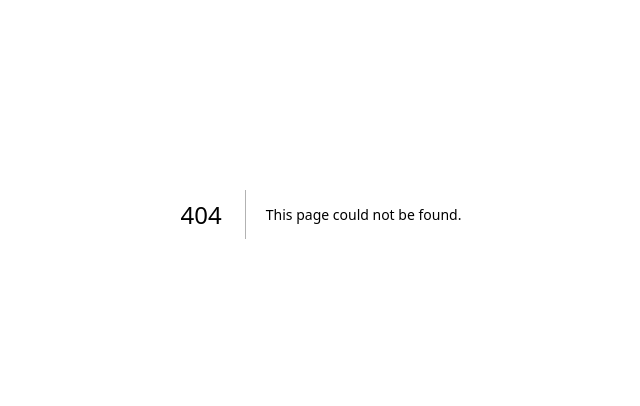
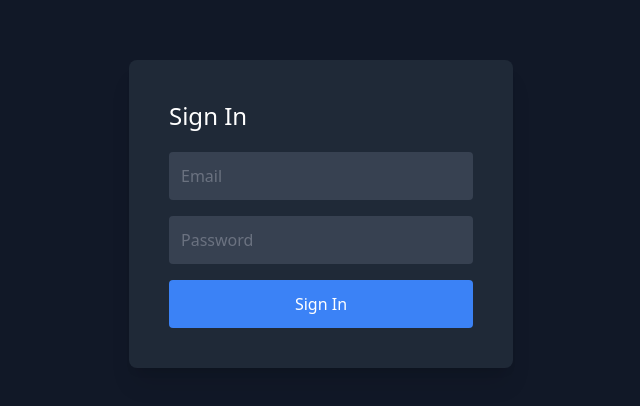
Before and after one commit to JuanDiRiv/IgleNextTailwind, a Next.js app: page /signIn in a window 1280 px wide. Before the commit this address had no page. Shown: the part 186-592 px from the top of the page, without its empty margins (319-959 px from the left). Built offline with nearby package versions, Linux system fonts and the light colour scheme; no server answers.

Commit message:
Adding auth component

```diff
--- a/package.json
+++ b/package.json
@@ -15,6 +15,7 @@
     "next": "14.2.6",
     "react": "^18",
     "react-dom": "^18",
+    "react-firebase-hooks": "^5.1.1",
     "react-floating-whatsapp": "^5.0.8",
     "react-icons": "^5.3.0",
     "react-responsive-carousel": "^3.2.23"
--- a/src/components/About/About.tsx
+++ b/src/components/About/About.tsx
@@ -1,6 +1,6 @@
-import Image from 'next/image'
-import React from 'react'
-import { IoIosArrowForward } from "react-icons/io";
+import Image from 'next/image';
+import React from 'react';
+import { IoIosArrowForward } from 'react-icons/io';
 
 interface SectionProps {
     imageSrc: string;
@@ -18,6 +18,7 @@
                 src={imageSrc}
                 alt={imageAlt}
                 fill={true}
+                sizes="(max-width: 768px) 100vw, (max-width: 1200px) 50vw, 33vw"
                 className='rounded-lg object-cover'
             />
         </div>
@@ -40,18 +41,18 @@
                 imageAlt="About Church"
                 title="About Our Church"
                 description="The Word of God church was started by Pastor Braxton Capel in 2012. With over 200 members we grow into one of the biggest communities in LA. With this said, you are welcome to join a place where everyone is talking to God and about God."
-                buttonText="Visit Us"
+                buttonText="Learn More"
             />
             <Section
                 imageSrc="/toExpect.jpg"
-                imageAlt="To Expect"
-                title="What to expect"
-                description="You can expect an environment with warm hearts and pure souls. We pray, we lough, we cry, we have fun and we help each other. You can expect daily sermons, events, special dinners, unlimited snacks and coffee. And what the best, expect to feel Gods spirit around you."
-                buttonText="Join Us"
+                imageAlt="What to Expect"
+                title="What to Expect"
+                description="When you come to our church, you can expect a friendly welcome, uplifting worship, and a message that will inspire you to grow in your faith."
+                buttonText="Find Out More"
                 reverse
             />
         </div>
-    )
+    );
 }
 
 export default About;
--- a/src/components/ChurchCommunity/ChurchCommunity.tsx
+++ b/src/components/ChurchCommunity/ChurchCommunity.tsx
@@ -15,7 +15,7 @@
             </p>
 
 
-            <Carousel  showThumbs={true} autoPlay infiniteLoop>
+            <Carousel  showThumbs={false} autoPlay infiniteLoop>
 
                 <div>
                     <Image className='filter grayscale' width={800} height={800} src="https://hosting.renderforestsites.com/images/5699226/135134/284fbfc4cc2e05fb0fe23adc053ac610.jpg" alt="Image 1" />
--- a/src/components/FooterComponent/FooterComponent.tsx
+++ b/src/components/FooterComponent/FooterComponent.tsx
@@ -8,7 +8,7 @@
 
             <FloatingWhatsApp
                 notificationDelay={2}
-                avatar={"Logo iglesia"}
+                avatar={""}
                 darkMode={true}
                 phoneNumber="+573114852071"
                 chatMessage="Hola, ¿En qué podemos ayudarte?"
--- a/src/components/OurPastors/OurPastors.tsx
+++ b/src/components/OurPastors/OurPastors.tsx
@@ -14,7 +14,7 @@
                     <Image
                         className='object-cover'
                         src={"https://hosting.renderforestsites.com/images/5699226/135134/95b4d624642a30e9b738fed7d1416ebb.jpg"}
-                        layout="fill"
+                        fill
                         alt='Pastor 1'
                     />
                 </div>
--- /dev/null
+++ b/src/pages/admin.tsx
@@ -0,0 +1,37 @@
+import React, { useEffect } from 'react';
+import { auth } from '@/utils/firebase/config';
+import { useRouter } from 'next/navigation';
+import { signOut } from 'firebase/auth';
+import { useAuthState } from 'react-firebase-hooks/auth';
+
+function Admin() {
+  const [user] = useAuthState(auth);
+  const router = useRouter();
+  console.log(user);
+
+
+  useEffect(() => {
+    const userSession = typeof window !== 'undefined' ? sessionStorage.getItem('user') : null;
+
+    if (!user && !userSession) {
+      router.push('/signIn');
+    }
+  }, [user, router]);
+
+  return (
+    <div>
+      <button
+        onClick={() => {
+          signOut(auth);
+          if (typeof window !== 'undefined') {
+            sessionStorage.removeItem('user');
+          }
+        }}
+      >
+        Log out
+      </button>
+    </div>
+  );
+}
+
+export default Admin;
--- /dev/null
+++ b/src/pages/signIn.tsx
@@ -0,0 +1,54 @@
+import { useState } from 'react';
+import { useSignInWithEmailAndPassword } from 'react-firebase-hooks/auth';
+import { auth } from '@/utils/firebase/config';
+import { useRouter } from 'next/navigation';
+
+const SignIn = () => {
+  const [email, setEmail] = useState('');
+  const [password, setPassword] = useState('');
+  const [signInWithEmailAndPassword] = useSignInWithEmailAndPassword(auth);
+  const router = useRouter();
+
+  const handleSignIn = async () => {
+    try {
+      const res = await signInWithEmailAndPassword(email, password);
+      console.log({ res });
+      sessionStorage.setItem('user', 'true'); // Convert boolean to string
+      setEmail('');
+      setPassword('');
+      router.push('/');
+    } catch (e) {
+      console.error(e);
+    }
+  };
+
+  return (
+    <div className="min-h-screen flex items-center justify-center bg-gray-900">
+      <div className="bg-gray-800 p-10 rounded-lg shadow-xl w-96">
+        <h1 className="text-white text-2xl mb-5">Sign In</h1>
+        <input
+          type="email"
+          placeholder="Email"
+          value={email}
+          onChange={(e) => setEmail(e.target.value)}
+          className="w-full p-3 mb-4 bg-gray-700 rounded outline-none text-white placeholder-gray-500"
+        />
+        <input
+          type="password"
+          placeholder="Password"
+          value={password}
+          onChange={(e) => setPassword(e.target.value)}
+          className="w-full p-3 mb-4 bg-gray-700 rounded outline-none text-white placeholder-gray-500"
+        />
+        <button
+          onClick={handleSignIn}
+          className="w-full p-3 bg-blue-500 rounded text-white"
+        >
+          Sign In
+        </button>
+      </div>
+    </div>
+  );
+};
+
+export default SignIn;
--- /dev/null
+++ b/src/utils/firebase/config.ts
@@ -0,0 +1,15 @@
+import { initializeApp, getApps, getApp } from "firebase/app";
+import {getAuth} from 'firebase/auth'
+
+const firebaseConfig = {
+    apiKey: process.env.NEXT_PUBLIC_FIREBASE_API_KEY,
+    authDomain: process.env.NEXT_PUBLIC_FIREBASE_AUTH_DOMAIN,
+    projectId: process.env.NEXT_PUBLIC_FIREBASE_PROJECT_ID,
+
+};
+
+const app = !getApps().length ? initializeApp(firebaseConfig) : getApp()
+
+const auth = getAuth(app)
+
+export {app, auth}
```
Also changed, not shown: 1 other file (tests, documents, lock files or other folders).
